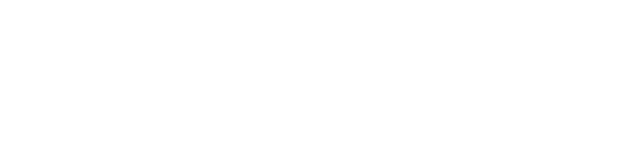
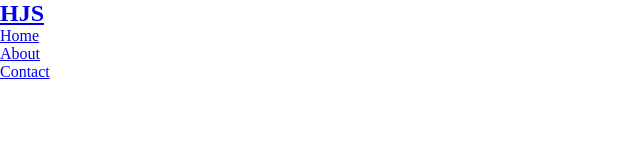
Before and after one commit to ing-arriola/hotelWebsite, a plain HTML site: page hotelWebsite/index.html in a window 1280 px wide. Shown: the whole page, without its empty margins (0-640 px from the left). Drawn offline with Linux system fonts and the light colour scheme.

Commit message:
Added markup for navbar and some

```diff
--- a/hotelWebsite/css/styles.css
+++ b/hotelWebsite/css/styles.css
@@ -0,0 +1,6 @@
+/* Reset */
+*{
+    margin: 0;
+    padding: 0;
+    box-sizing: border-box;
+}
--- a/hotelWebsite/index.html
+++ b/hotelWebsite/index.html
@@ -3,9 +3,22 @@
 <head>
     <meta charset="UTF-8">
     <meta name="viewport" content="width=device-width, initial-scale=1.0">
-    <title>Document</title>
+    <title>Hote JS | Welcome</title>
+    <meta name="description" content="Welcome to JS Hotel in Boston">
+    <meta name="keywords" content="hptel,boston">
+    <link rel="stylesheet" href="/css/styles.css">
+
 </head>
 <body>
-
+    <header>
+        <nav id="navbar">
+            <h1 class="logo"> <a href="inde.html">HJS</a></h1>
+            <ul>
+                <li><a href="index.hmtl">Home</a></li>
+                <li><a href="about.hmtl">About</a></li>
+                <li><a href="contact.hmtl">Contact</a></li>
+            </ul>
+        </nav>
+    </header>
 </body>
 </html>
```
